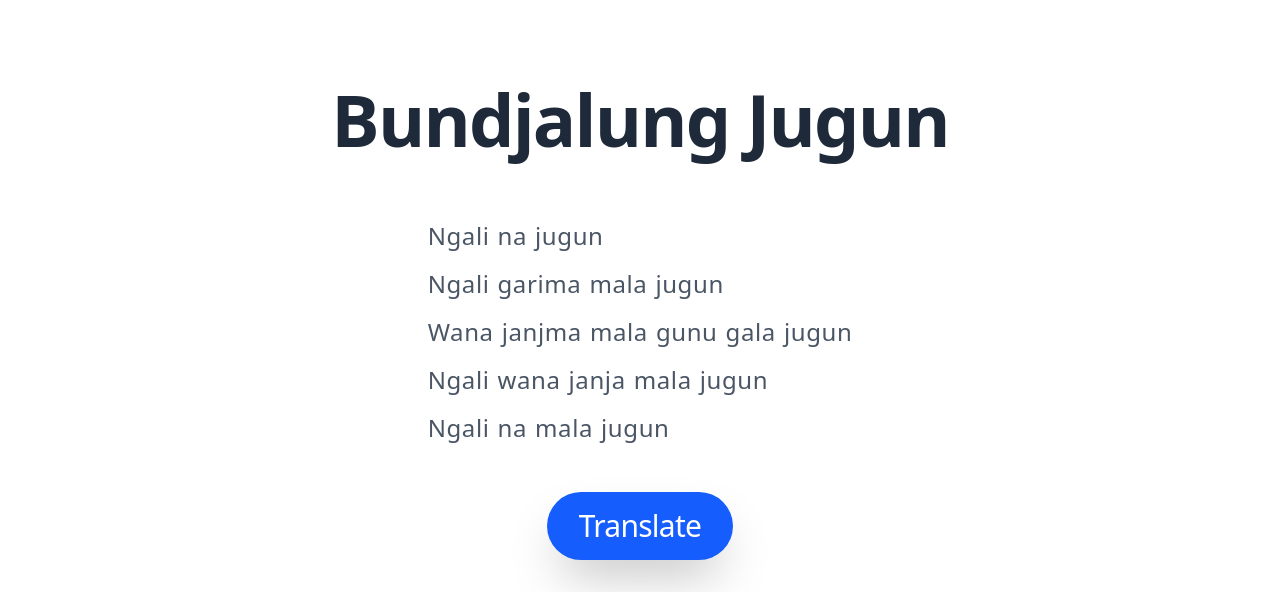
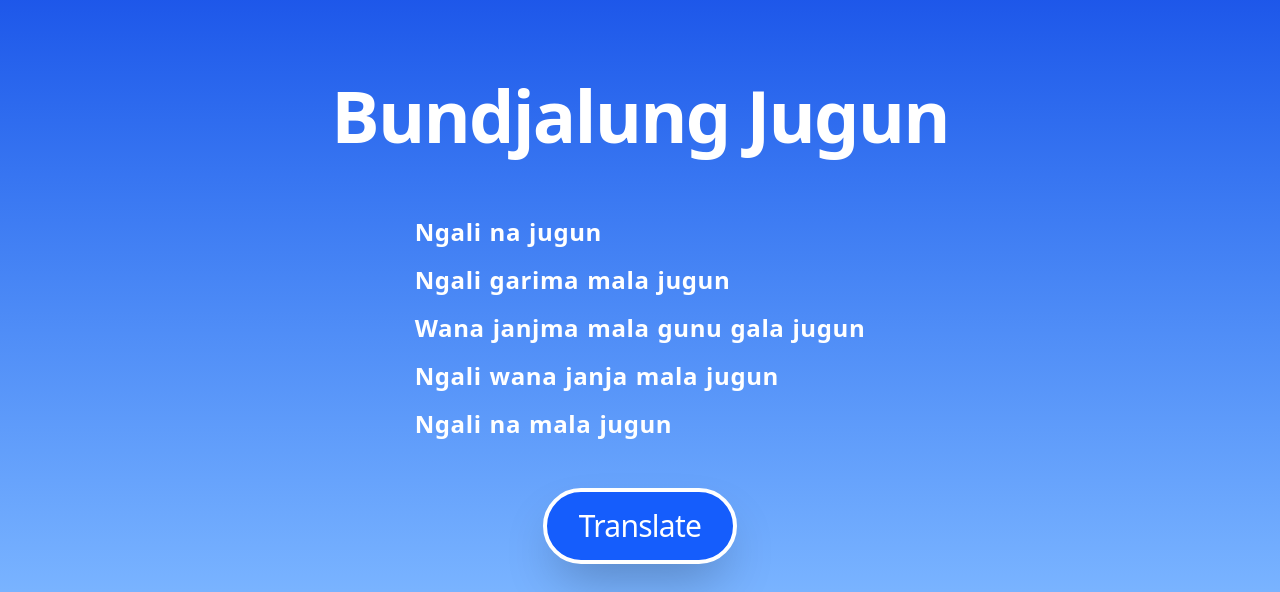
Before and after one commit to Jayden-j1/CA, a Next.js app: page / in a window 1280 px wide. Shown: the part 948-1540 px from the top of the page. Built offline with nearby package versions, Linux system fonts and the light colour scheme.

Commit message:
A few things made into components to centralise and for ease of management. Subtle updates a modifications to all page.

```diff
--- a/components/Footer/footer.jsx
+++ b/components/Footer/footer.jsx
@@ -21,7 +21,7 @@ export default function Footer() {
               <li key={index}>
                 <Link
                   href={item.link}
-                  className="text-gray-700 hover:text-blue-600 hover:bg-gray-100 transition-colors font-semibold px-4 py-2 rounded focus:ring-2"
+                  className="text-gray-700 hover:text-white hover:bg-blue-500 transition-colors font-bold px-4 py-2 rounded focus:ring-2"
                 >
                   {item.name}
                 </Link>
--- a/components/Header/header.jsx
+++ b/components/Header/header.jsx
@@ -33,7 +33,7 @@ function Navbar({ navigation }) {
                 <Link
                   key={item.name}
                   href={item.href}
-                  className="text-gray-700 hover:text-blue-600 hover:bg-gray-100 transition-colors font-semibold px-4 py-2 rounded focus:ring-2"
+                  className="text-gray-700 hover:text-white hover:bg-blue-500 transition-colors font-bold px-4 py-2 rounded focus:ring-2"
                 >
                   {item.name}
                 </Link>
--- a/components/Main/section1.jsx
+++ b/components/Main/section1.jsx
@@ -30,7 +30,7 @@ export default function Section1({ bundjalungGreeting = "JINGI WALLA", englishGr
         onClick={toggleGreeting}
         whileHover={{ scale: 1.05, y: -4 }}
         whileTap={{ scale: 0.95, y: 2 }}
-        className="text-xl sm:text-2xl md:text-3xl px-6 sm:px-8 py-3 sm:py-4 bg-blue-600 border-white border-4 text-white rounded-full shadow-2xl transition-colors duration-300 hover:bg-blue-700 tracking-tight"
+        className="text-xl sm:text-2xl md:text-3xl px-6 sm:px-8 py-3 sm:py-4 bg-blue-600 border-white border-4 text-white rounded-full shadow-2xl transition-colors duration-300 hover:bg-green-500 tracking-tight"
 
       />
 {/*
--- a/components/Main/section2.jsx
+++ b/components/Main/section2.jsx
@@ -36,15 +36,14 @@ export default function Section2({
   return (
     <section
       ref={ref}
-      className="relative flex flex-col justify-center items-center min-h-[85vh] sm:min-h-screen bg-white px-4 sm:px-6"
+      className="relative flex flex-col justify-center items-center min-h-[85vh] sm:min-h-screen bg-gradient-to-b from-blue-700 to-blue-300  px-4 sm:px-6"
     >
 
       <motion.h2
         initial={{ opacity: 0, y: 50 }}
         animate={inView ? { opacity: 1, y: 0 } : { opacity: 0, y: 50 }}
         transition={{ duration: 0.6 }}
-        className="text-4xl sm:text-5xl md:text-6xl lg:text-7xl font-extrabold leading-tight tracking-tight text-center mb-6 text-gray-800 bg-clip-text"
-        // className="text-4xl sm:text-5xl md:text-6xl lg:text-7xl font-bold mb-6 text-center"
+        className="text-4xl sm:text-5xl md:text-6xl lg:text-7xl font-extrabold leading-tight tracking-tight text-center mb-6 text-white bg-clip-text"
       >
         Bundjalung Jugun
       </motion.h2>
@@ -55,8 +54,7 @@ export default function Section2({
           initial={{ opacity: 0, y: 50 }}
           animate={inView ? { opacity: 1, y: 0 } : { opacity: 0, y: 50 }}
           transition={{ duration: 0.6, delay: 0.2 }}
-          // className="text-base sm:text-lg md:text-xl lg:text-2xl leading-relaxed tracking-normal text-gray-700 max-w-2xl whitespace-pre-line mt-6 mb-10 text-left"
-          className="text-lg sm:text-xl md:text-2xl lg:text-2xl leading-relaxed md:leading-loose tracking-wide text-gray-600 max-w-3xl whitespace-pre-line mt-6 mb-10 text-left"
+          className="text-lg sm:text-xl md:text-2xl lg:text-2xl leading-relaxed md:leading-loose tracking-wide text-white max-w-3xl whitespace-pre-line mt-6 mb-10 text-left font-bold"
           style={{ wordSpacing: "0.05em"}}
         >
           {isBundjalung ? bundjalung : english}
@@ -68,7 +66,7 @@ export default function Section2({
        onClick={toggleLanguage}
         whileHover={{ scale: 1.05, y: -4 }}
         whileTap={{ scale: 0.95, y: 2 }}
-        className="text-xl sm:text-2xl md:text-3xl px-6 sm:px-8 py-3 sm:py-4 bg-blue-600 text-white rounded-full shadow-2xl transition-colors duration-300 hover:bg-blue-700 tracking-tight focus:outline-none focus:ring-2 focus:ring-blue-500"
+        className="text-xl sm:text-2xl md:text-3xl px-6 sm:px-8 py-3 sm:py-4 bg-blue-600 border-white border-4 text-white rounded-full shadow-2xl transition-colors duration-300 hover:bg-green-500 tracking-tight focus:outline-none focus:ring-2 focus:ring-blue-500"
       />
     </section>
   );
--- /dev/null
+++ b/components/topPage/topOfPageStyle.jsx
@@ -0,0 +1,67 @@
+import Image from "next/image";
+
+export default function TopofPageContent( {HeadingOneTitle, paragraphContent, linkOne} ) {
+    return (
+        <>
+            <section className="relative w-full py-16 md:py-24 overflow-hidden">
+
+              {/* Blue background */}
+              <div className="absolute inset-0 bg-blue-500 shadow-xl shadow-blue-800/30 -skew-y-6 z-10 rounded-b-[60px]" />
+
+              {/* Main content */}
+              <div className="relative z-30 flex flex-col md:flex-row items-center justify-between gap-8 px-6 md:px-12 text-white max-w-7xl mx-auto">
+
+              {/* Left Text Block */}
+                <div className="w-full md:w-3/5">
+                  <h1 className="text-4xl sm:text-6xl md:text-7xl lg:text-8xl font-bold mb-6 md:mb-12 text-left">
+                    {HeadingOneTitle}
+                  </h1>
+                  <p className="text-sm sm:text-base md:text-lg font-medium leading-relaxed mb-10">
+                    {paragraphContent}
+                  </p>
+                          <a
+                    href="#pricing"
+                    className="px-6 py-3 bg-green-500 text-white font-semibold rounded-full hover:bg-green-400 transition-colors duration-300"
+                    >
+                    {linkOne}
+                  </a>
+                </div>
+
+                {/* Right Content Block */}
+                <div className="hidden md:block md:w-2/5 p-4 rounded-lg shadow-md relative h-52">
+                  <Image
+                      src="/images/country.jpeg"
+                      alt="Image of an Aborginal Australian dot painting, primary colour used is blue."
+                      fill
+                      className="absolute object-cover rounded-lg shadow-2xl"
+                  />
+                </div>
+              </div>
+            </section>
+        </>
+    );
+}
+
+//  <main className="m-0 p-0">
+//   <section className="relative w-full py-16 md:py-24 overflow-hidden">
+//     {/* Blue background */}
+//     <div className="absolute inset-0 bg-blue-500 shadow-xl shadow-blue-800/30 -skew-y-6 z-10 rounded-b-[60px]" />
+
+//     {/* Main content */}
+//     <div className="relative z-30 flex flex-col md:flex-row items-center justify-between gap-8 px-6 md:px-12 text-white max-w-7xl mx-auto">
+
+//       {/* Left Text Block */}
+//       <div className="w-full md:w-3/5">
+//         <h1 className="text-4xl sm:text-6xl md:text-7xl lg:text-8xl font-bold mb-6 md:mb-12 text-left">
+//           Services
+//         </h1>
+//         <p className="text-sm sm:text-base md:text-lg font-medium leading-relaxed mb-10">
+//           We offer a cultural awareness course content packages focused specifically on the Nyanbul people of the Bundjalung nation from Ballina/Bullinah.
+//         </p>
+//                 <a
+//           href="#pricing"
+//           className="px-6 py-3 bg-green-500 text-white font-semibold rounded-full hover:bg-green-400 transition-colors duration-300"
+//         >
+//           Pricing Below
+//         </a>
+//       </div>
```
